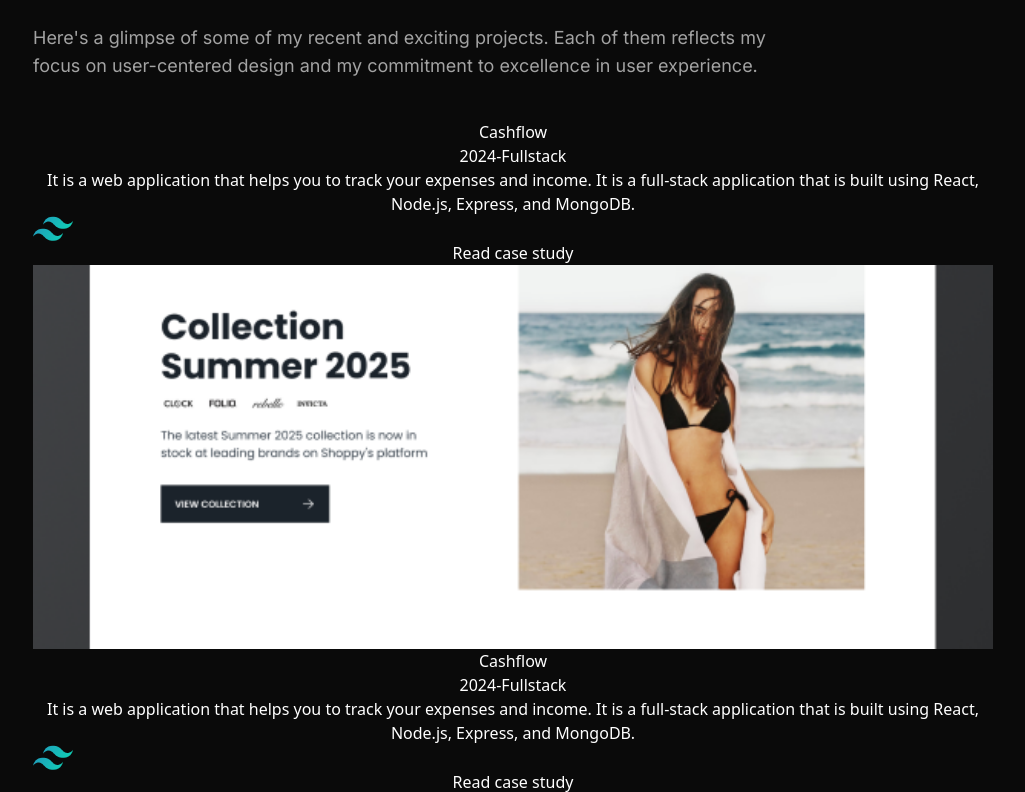
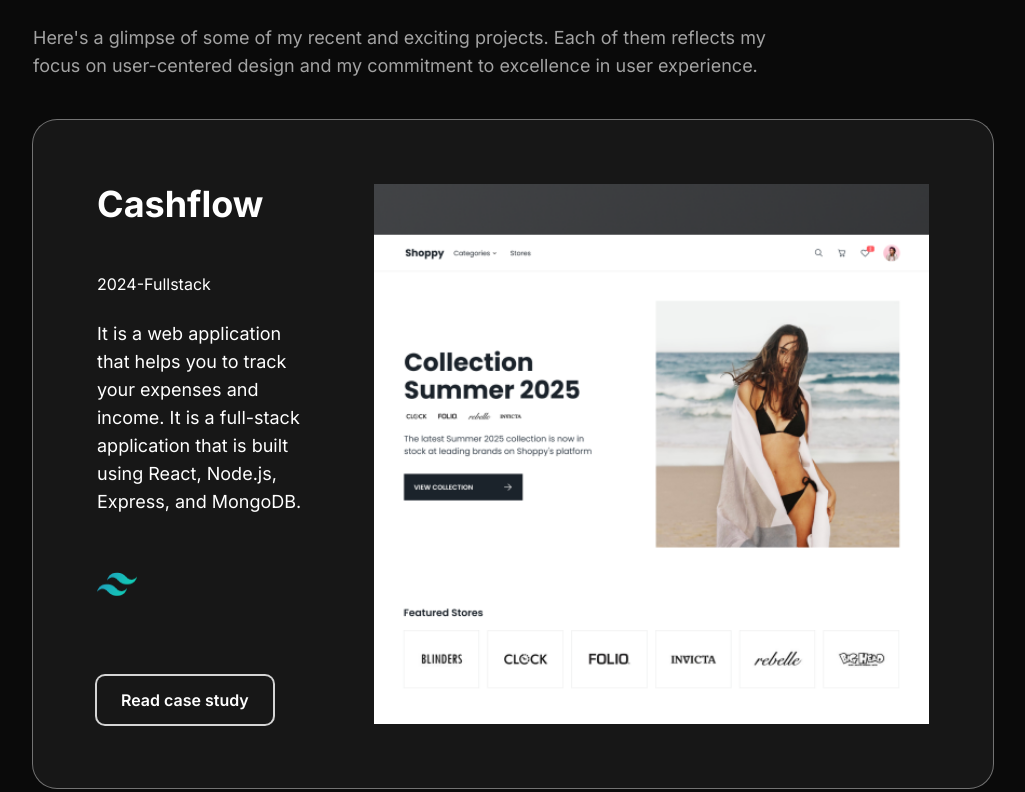
Before and after one commit to khardikk/Builders_hub, a React (Vite) app in the folder Frontend/builders_landing/: page / in a window 1280 px wide. Shown: the part 1028-1820 px from the top of the page, without its empty margins (127-1152 px from the left). Built offline with nearby package versions, Linux system fonts and the light colour scheme.

Commit message:
our builds done

```diff
--- a/Frontend/builders_landing/src/components/Card.jsx
+++ b/Frontend/builders_landing/src/components/Card.jsx
@@ -1,23 +1,36 @@
-import React from 'react'
-import projectimg from '../assets/projectimg.png'
-import stack from '../assets/stack.png'
+import React from 'react';
+import projectimg from '../assets/projectimg.png';
+import stack from '../assets/stack.png';
 
 const Card = () => {
   return (
-    <div>
-        <div>
-        <h1>Cashflow</h1>
-        <span>2024-Fullstack</span>
-        <p>It is a web application that helps you to track your expenses and income.
-          It is a full-stack application that is built using React, Node.js, Express, and MongoDB.</p>
-        <img src={stack}></img>
-        <button>Read case study</button>
+    <div className='bg-neutral-900 rounded-3xl ring-1 ring-neutral-500 w-1200 h-620 my-10'>
+      <div className='py-16 px-16'>
+      <div className='grid grid-cols-3 h-full'>
+        {/* Text div */}
+        <div className='pr-16  flex flex-col'>
+        <div className='h-full items-start col-span-1 flex flex-col justify-around'>
+          <h1 className='mb-6 font-Inter font-bold text-4xl text-left'>Cashflow</h1>
+          <span className='py-6 font-Inter font-normal text-base text-left'>2024-Fullstack</span>
+          <p className='font-Inter font-normal text-lg text-left'>
+            It is a web application that helps you to track your expenses and income. It is a
+            full-stack application that is built using React, Node.js, Express, and MongoDB.
+          </p>
+          <img className='w-[40px] h-[24px] mb-20 mt-14' src={stack} alt='stack' />
+          <button className='ring-2 ring-neutral-300 rounded-lg py-3 px-6 font-Inter font-semibold text-base'>
+            Read case study
+          </button>
         </div>
-        <div>
-            <img src={projectimg} alt="cashflow" className="w-full h-96 object-cover"/>
         </div>
+
+        {/* Image div */}
+        <div className='col-span-2'>
+          <img src={projectimg} alt='cashflow' className='w-full h-full object-cover' />
+        </div>
+      </div>
     </div>
-  )
-}
+    </div>
+  );
+};
 
-export default Card
+export default Card;
```
